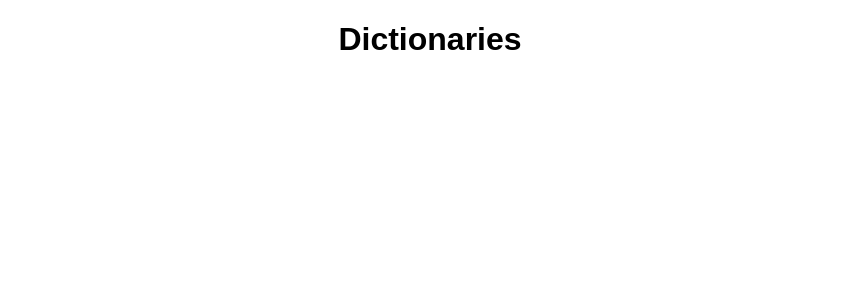
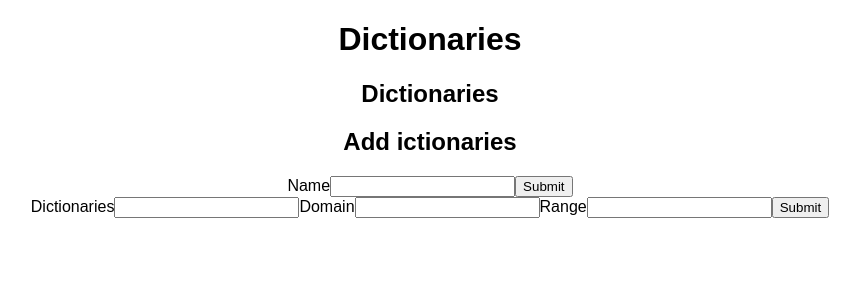
Before and after one commit to JessyVandoorn/WFEOnedot, a React (Create React App) app in the folder dictionaries/: page / in a window 1280 px wide. Shown: the top 300 px of the page, without its empty margins (210-1070 px from the left). Built offline with nearby package versions, Linux system fonts and the light colour scheme.

Commit message:
able to add dictionaries, first setup to add data to dictionaries

```diff
--- /dev/null
+++ b/dictionaries/src/AddDictionary.jsx
@@ -0,0 +1,24 @@
+import React from 'react';
+
+const AddDictionary = ({onAddDictionary}) => {
+
+    const handleSubmit = (e) => {
+        e.preventDefault();
+        const form = e.currentTarget;
+        const value = form.nameDictionary.value;
+        onAddDictionary(value);
+        form.reset();
+    };
+
+    return (
+        <form onSubmit={handleSubmit}>
+            <label htmlFor="">Name
+            <input type="text" name="nameDictionary" />
+            </label>
+
+            <input type="submit" value="Submit" />
+        </form>
+    )
+};
+
+export default AddDictionary;
--- /dev/null
+++ b/dictionaries/src/AddElement.jsx
@@ -0,0 +1,23 @@
+import React from 'react';
+
+const AddElement = ({onAddElement}) => {
+
+    const handleSubmitElement = (e) => {
+        e.preventDefault();
+        const form = e.currentTarget;
+        const value = new Element(form.domain.value, form.range.value);
+        onAddElement(value);
+        form.reset();
+    };
+
+    return (
+        <form onSubmit={handleSubmitElement}>
+            <input type="text" name="domain" />
+            <input type="text" name="range" />
+            <input type="submit" value="Submit" />
+        </form>
+    )
+
+};
+
+export default AddElement();
--- a/dictionaries/src/App.js
+++ b/dictionaries/src/App.js
@@ -1,5 +1,12 @@
 import React, { Component } from 'react';
 import './css/App.css';
+
+import Dictionary from './models/Dictionary';
+import Element from './models/Element';
+
+import Dictionaries from './Dictionaries';
+import AddDictionary from './AddDictionary';
+import DictionaryDetail from './DictionaryDetail';
 
 
 class App extends Component {
@@ -9,11 +16,37 @@ class App extends Component {
     this.state={dictionaries:{}};
   }
 
+  handleAddDictionary = (value) => {
+    const dictionary = new Dictionary(value);
+    const dictionaries = {...this.state.dictionaries};
+    const id = Date.now();
+    dictionaries[id] = dictionary;
+    this.setState({dictionaries});
+  }
+
+  handleAddElement = (id, name, domain, range) => {
+    console.log(name);
+    const element = new Element(name, domain, range);
+    const dictionaries = {...this.state.dictionaries};
+    dictionaries[id].elements[Date.now()] = element;
+    this.setState({dictionaries});
+    console.log(dictionaries);
+  };
+
   render() {
     const {dictionaries} = this.state;
     return (
       <div className="App">
-      <h1>Dictionaries</h1>
+        <h1>Dictionaries</h1>
+        <section>
+          <h2>Dictionaries</h2>
+          <Dictionaries dictionaries={dictionaries}/>
+        </section>
+        <section>
+          <h2>Add ictionaries</h2>
+          <AddDictionary onAddDictionary={this.handleAddDictionary}/>
+          <DictionaryDetail onAddElement={this.handleAddElement}/>
+        </section>
       </div>
     );
   }
--- /dev/null
+++ b/dictionaries/src/Dictionaries.jsx
@@ -0,0 +1,13 @@
+import React from "react";
+
+const Dictionaries = ({dictionaries}) => {
+    return(
+       <ul>
+           {Object.keys(dictionaries).map(id =>
+               <li>{dictionaries[id].nameDictionary}</li>
+           )}
+       </ul>
+    )
+};
+
+export default Dictionaries;
--- /dev/null
+++ b/dictionaries/src/DictionaryDetail.jsx
@@ -0,0 +1,34 @@
+import React from 'react';
+//import AddElement from './AddElement';
+
+const DictionaryDetail = ({onAddElement}) => {
+
+    const handleSubmitElement = (e) => {
+        e.preventDefault();
+        const form = e.currentTarget;
+        const name = form.name.value;
+        const domain = form.domain.value;
+        const range = form.range.value;
+        onAddElement(name, domain, range);
+        form.reset();
+    };
+
+    return (
+        <form onSubmit={handleSubmitElement}>
+            <label htmlFor="">Dictionaries
+                <input type="text" name="name"/>
+            </label>
+            <label htmlFor="">Domain
+                <input type="text" name="domain" />
+            </label>
+            <label htmlFor="">Range
+            <input type="text" name="range" />
+            </label>
+
+            <input type="submit" value="Submit" />
+        </form>
+    )
+
+};
+
+export default DictionaryDetail;
--- /dev/null
+++ b/dictionaries/src/models/Dictionary.js
@@ -0,0 +1,10 @@
+export default class Dictionary {
+
+    nameDictionary = undefined;
+    elements = undefined;
+
+    constructor(nameDictionary, elements={}){
+      this.nameDictionary = nameDictionary;
+      this.elements = elements;
+    }
+  }
--- /dev/null
+++ b/dictionaries/src/models/Element.js
@@ -0,0 +1,11 @@
+export default class Element {
+    domain = undefined;
+    range = undefined;
+    name = undefined;
+
+    constructor(name, domain, range){
+        this.name = name;
+        this.domain = domain;
+        this.range = range;
+    }
+}
```
